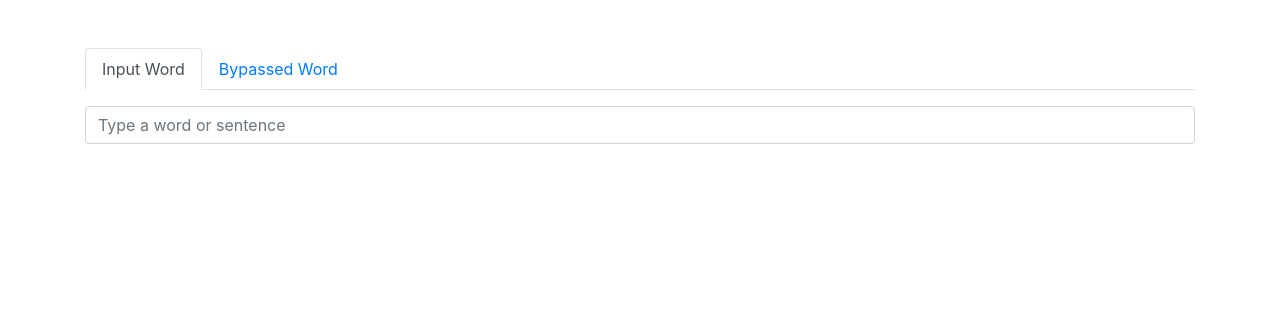
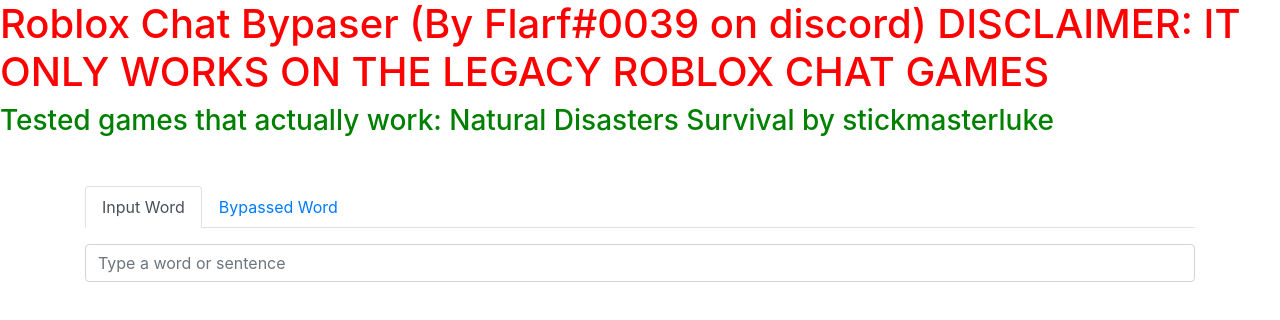
Before and after one commit to FlarfGithub/RobloxChatBypasser, a plain HTML site: page index.html in a window 1280 px wide. Drawn offline with nearby package versions, Linux system fonts and the light colour scheme.

Commit message:
Update index.html

```diff
--- a/index.html
+++ b/index.html
@@ -5,6 +5,9 @@
   <link rel="stylesheet" href="https://maxcdn.bootstrapcdn.com/bootstrap/4.5.2/css/bootstrap.min.css">
 </head>
 <body>
+
+  <h1 style="color:red;">Roblox Chat Bypaser (By Flarf#0039 on discord) DISCLAIMER: IT ONLY WORKS ON THE LEGACY ROBLOX CHAT GAMES</h1>
+  <h3 style="color:green;">Tested games that actually work: Natural Disasters Survival by stickmasterluke</h3>
 
 <div class="container mt-5">
   <ul class="nav nav-tabs">
```
